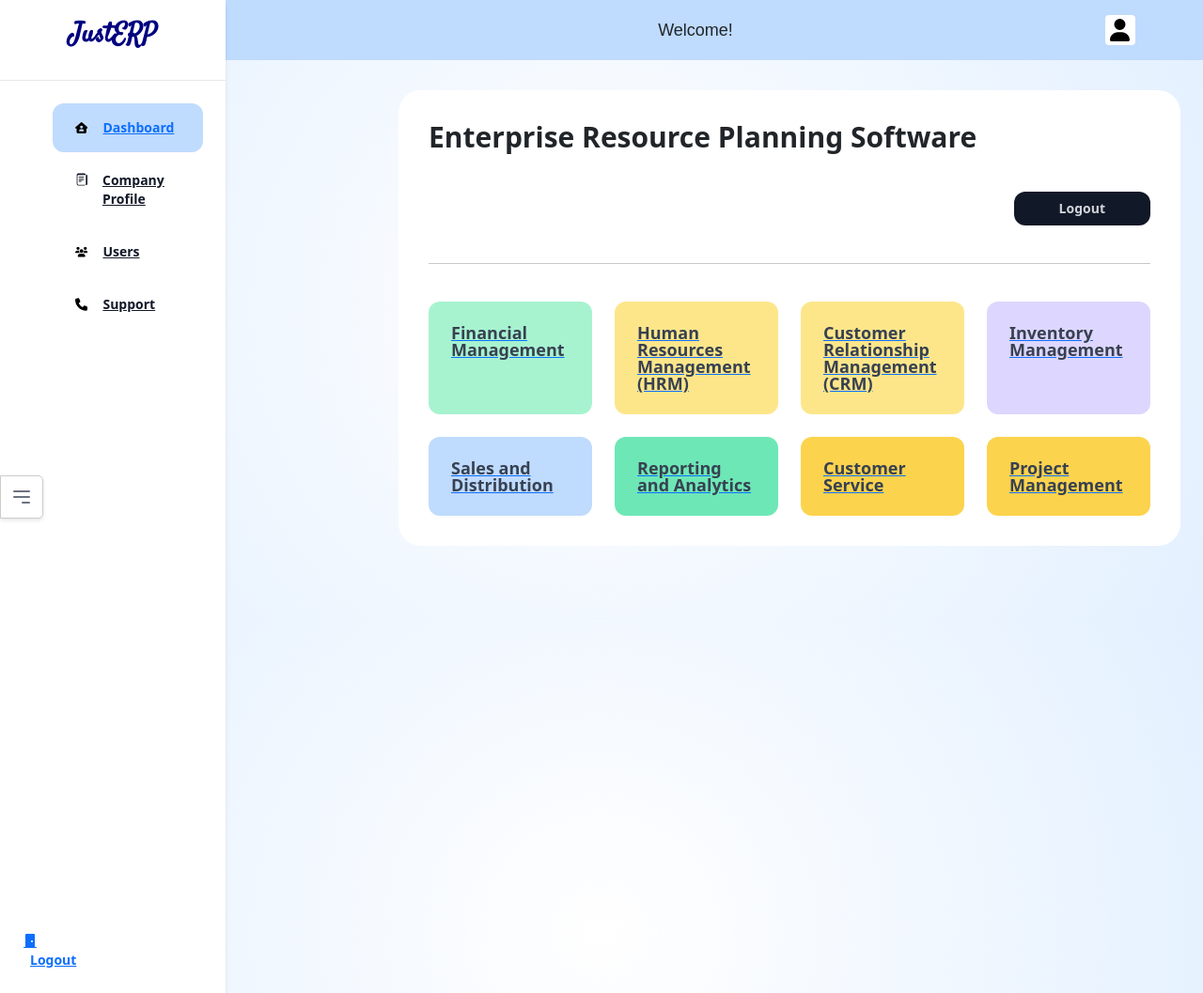
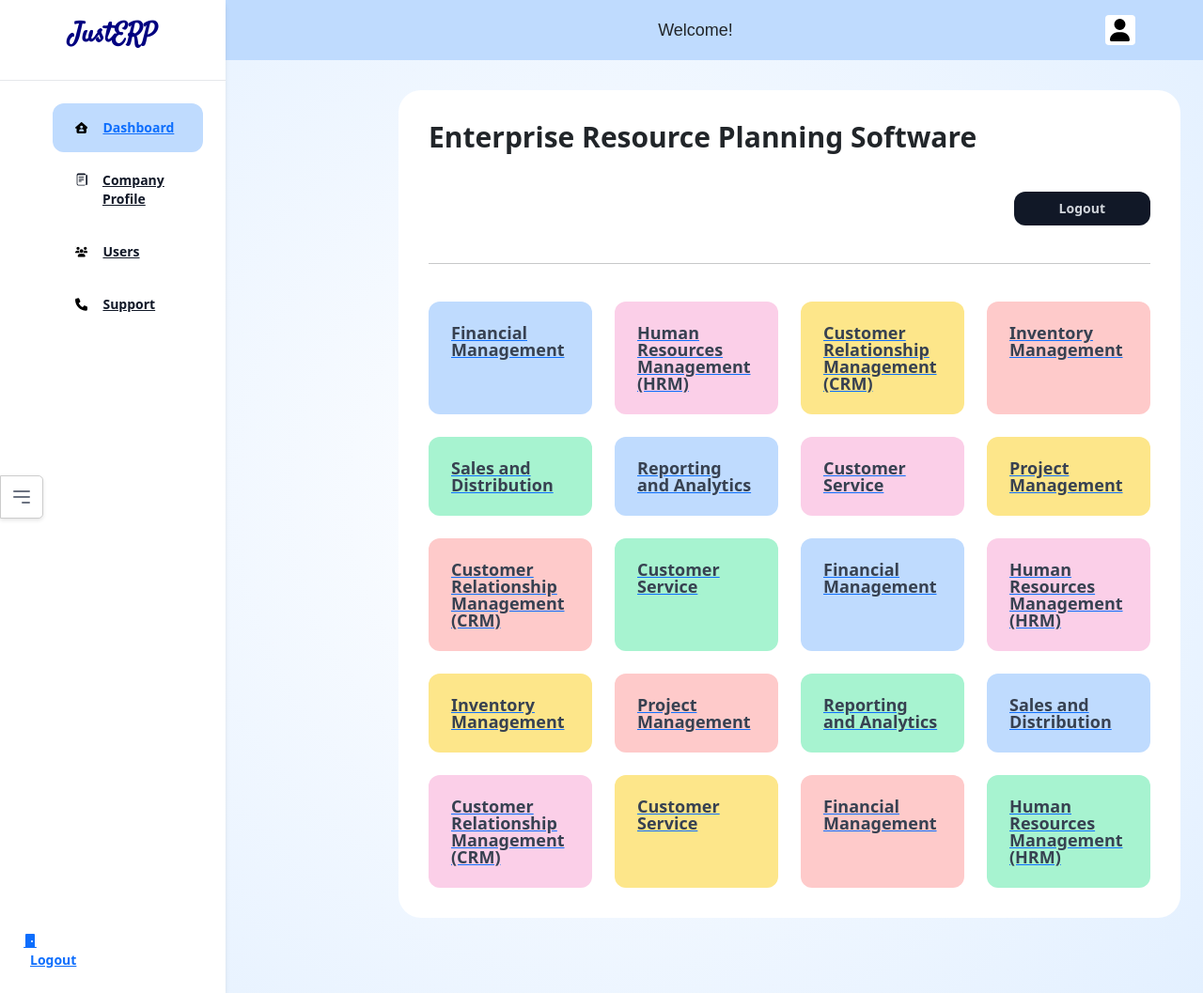
Before and after one commit to VanshPT/JustERP, a Django app: template templates/home/dashboard.html in a window 1280 px wide. Shown: the whole page at 94% size. Run offline with Django 5.2, Linux system fonts and the light colour scheme; the template is opened without the code that fills it: values that come from a table or form of the project are taken from there, others are empty; data comes from the database, SQL or seed files in the repository; some libraries are stand-ins or nearby versions.

Commit message:
automatic default modules installed upon company registration

```diff
--- a/home/admin.py
+++ b/home/admin.py
@@ -1,5 +1,6 @@
 from django.contrib import admin
-from .models import CompanyModules
+from .models import CompanyModule, Module
 # Register your models here.
 
-admin.site.register(CompanyModules)
+admin.site.register(CompanyModule)
+admin.site.register(Module)
--- a/home/models.py
+++ b/home/models.py
@@ -1,14 +1,24 @@
 from django.db import models
 from authapp.models import CompanyProfile
+from django.utils.text import slugify
 # Create your models here.
-# model named CompanyModules which shows all the modules each company has, by default when user signs up we will add a list of modules for that company in this model through our backed, this is necessary as on dashboard, the module name which are shown will be dynamically coming from this model alone, also links will be dynamically generated by baseurl/code for each tuple will store here cm_id, company, module_code, module_name. these 4 fields when someone logs in we will do a get operation on this database and get all entries with company_id as query parameter. then each block on dashboard will be dynamically filled by /module_code , in name by module name.....module code is slug of module name
 
+class Module(models.Model):
+    module_id=models.AutoField(primary_key=True)
+    module_code=models.SlugField(max_length=100, unique=True, blank=True)
+    module_name=models.CharField(max_length=200)
 
-class CompanyModules(models.Model):
-    cm_id=models.AutoField(primary_key=True)
-    company = models.ForeignKey(CompanyProfile, on_delete=models.CASCADE)
-    module_code=models.SlugField(max_length=100, unique=True)
-    module_name=models.CharField(max_length=200)
+    def save(self, *args, **kwargs):
+        if not self.module_code:
+            self.module_code=slugify(self.module_name)
+            super().save(*args,**kwargs)
 
     def __str__(self):
         return self.module_name
+class CompanyModule(models.Model):
+    cm_id=models.AutoField(primary_key=True)
+    company = models.ForeignKey(CompanyProfile, on_delete=models.CASCADE)
+    module= models.ForeignKey(Module, on_delete=models.CASCADE)
+
+    def __str__(self) -> str:
+        return f"{self.company.company_id} - {self.module.module_code}"
--- a/home/views.py
+++ b/home/views.py
@@ -2,13 +2,16 @@ from django.shortcuts import render, redirect, get_object_or_404
 from authapp.models import CustomUser,CompanyProfile
 from django.contrib import messages
 from django.contrib.auth.decorators import login_required
+from .models import CompanyModule
 
 # Create your views here.
 @login_required
 def dashboard(request):
     user=request.user
     if user.is_authenticated:
-        context={'company_id':user.company.company_id,'company_name':user.company.company_name, 'username':user.username, 'first_name':user.first_name, 'last_name': user.last_name, 'email': user.email}
+        company=CompanyProfile.objects.get(pk=user.company.company_id)
+        modules_installed=CompanyModule.objects.filter(company=company)
+        context={'company_id':user.company.company_id,'company_name':user.company.company_name, 'username':user.username, 'first_name':user.first_name, 'last_name': user.last_name, 'email': user.email, 'modules':modules_installed}
         return render(request, 'home/dashboard.html', context)
     else:
         return redirect('/auth/login/')
--- a/templates/home/dashboard.html
+++ b/templates/home/dashboard.html
@@ -39,38 +39,12 @@
       <hr class="my-10" />
 
       <div class="grid grid-cols-4 gap-6">
-        <!-- Module 1: Messaging ID framework development -->
-        <a href="#module1" class="p-4 bg-green-200 rounded-xl">
-          <div class="font-bold text-lg text-gray-700 leading-none">Financial Management</div>
+        {% for module in modules %}
+        <a href="/{{ module.module.module_code }}" class="p-4 bg-{% cycle 'blue' 'pink' 'yellow' 'red' 'green' %}-200 rounded-xl">
+          <div class="font-bold text-lg text-gray-700 leading-none">{{ module.module.module_name }}</div>
         </a>
-        <!-- Module 2: Module 2 Name -->
-        <a href="#module2" class="p-4 bg-yellow-200 rounded-xl">
-          <div class="font-bold text-lg text-gray-700 leading-none">Human Resources Management (HRM)</div>
-        </a>
-        <!-- Module 3: Module 3 Name -->
-        <a href="#module3" class="p-4 bg-yellow-200 rounded-xl">
-          <div class="font-bold text-lg text-gray-700 leading-none">Customer Relationship Management (CRM)</div>
-        </a>
-        <!-- Module 4: Module 4 Name -->
-        <a href="#module4" class="p-4 bg-purple-200 rounded-xl">
-          <div class="font-bold text-lg text-gray-700 leading-none">Inventory Management</div>
-        </a>
-        <!-- Module 5: Module 5 Name -->
-        <a href="#module5" class="p-4 bg-blue-200 rounded-xl">
-          <div class="font-bold text-lg text-gray-700 leading-none">Sales and Distribution</div>
-        </a>
-        <!-- Module 6: Module 6 Name -->
-        <a href="#module6" class="p-4 bg-green-300 rounded-xl">
-          <div class="font-bold text-lg text-gray-700 leading-none">Reporting and Analytics</div>
-        </a>
-        <!-- Module 7: Module 7 Name -->
-        <a href="#module7" class="p-4 bg-yellow-300 rounded-xl">
-          <div class="font-bold text-lg text-gray-700 leading-none">Customer Service</div>
-        </a>
-        <!-- Module 8: Module 8 Name -->
-        <a href="#module8" class="p-4 bg-yellow-300 rounded-xl">
-          <div class="font-bold text-lg text-gray-700 leading-none">Project Management</div>
-        </a>
+
+        {% endfor %}
       </div>
 
     </div>
```
Also changed, not shown: authapp/views.py (+7 -0 lines), db.sqlite3, home/migrations/0002_alter_companymodules_module_code.py (added), home/migrations/0003_module_companymodule_delete_companymodules.py (added).
